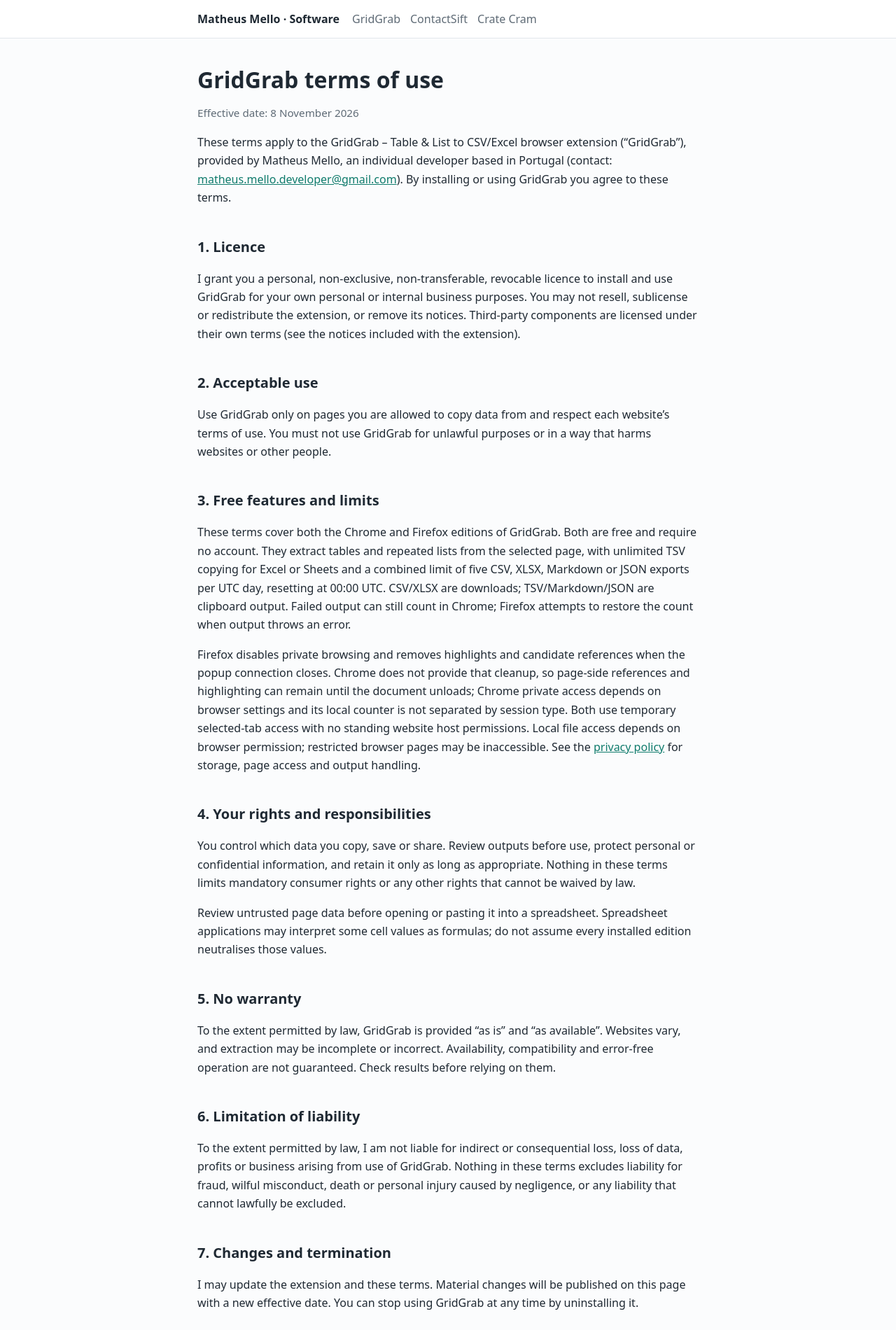
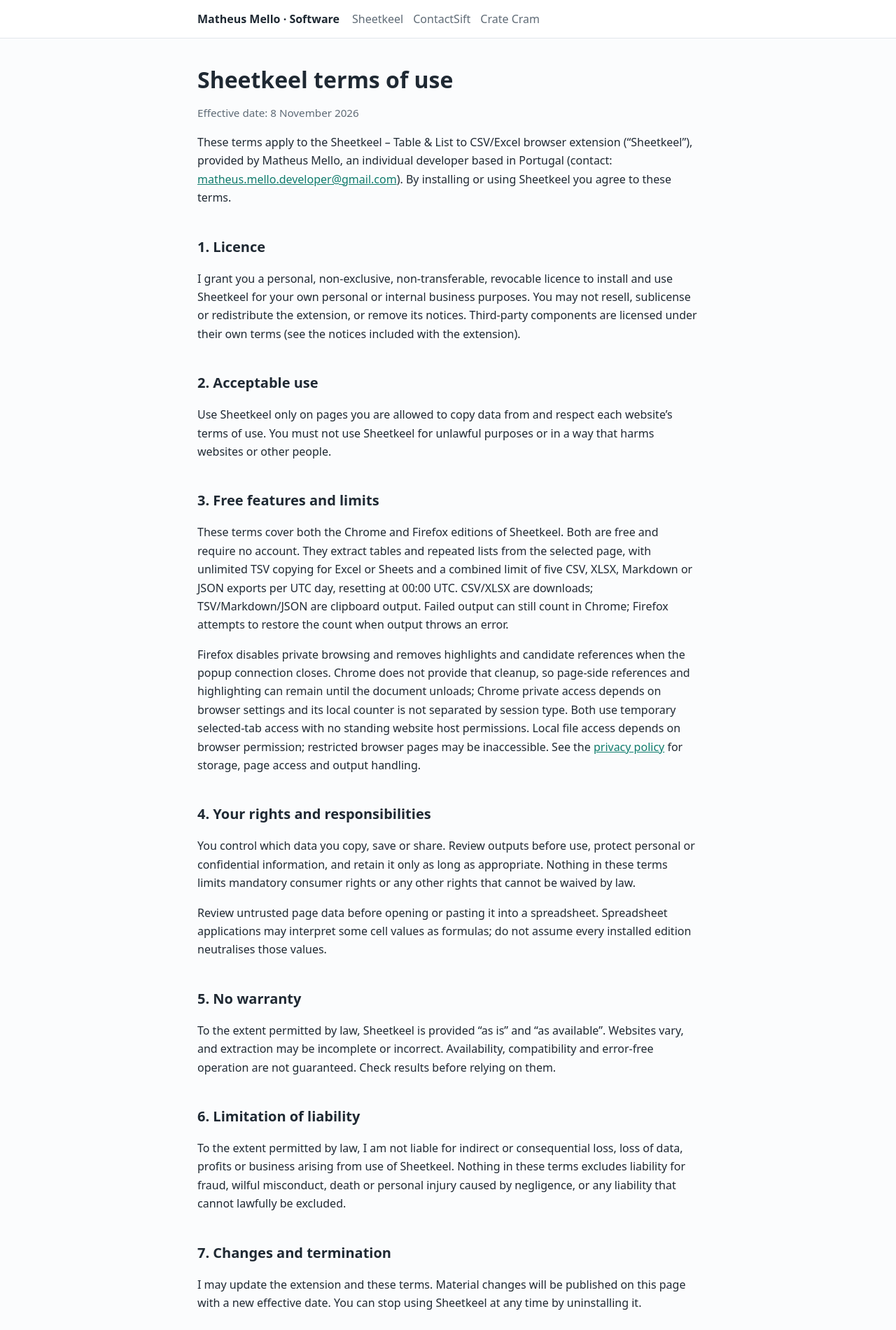
Before and after one commit to thematheusmello/factory-legal, a plain HTML site: page table-export/terms.html in a window 1280 px wide. Shown: the top 1900 px of the page at 70% size. Drawn offline with Linux system fonts and the light colour scheme.

Commit message:
Rename GridGrab to Sheetkeel on table-export legal pages
Keep the existing policy text and add a short previously-called note on the product and privacy pages.

```diff
--- a/table-export/terms.html
+++ b/table-export/terms.html
@@ -3,28 +3,28 @@
 <head>
 <meta charset="utf-8">
 <meta name="viewport" content="width=device-width,initial-scale=1">
-<title>GridGrab terms of use</title>
-<meta name="description" content="GridGrab terms of use">
+<title>Sheetkeel terms of use</title>
+<meta name="description" content="Sheetkeel terms of use">
 <link rel="stylesheet" href="../style.css">
 </head>
 <body>
-<header class="site"><div><a href="../index.html">Matheus Mello · Software</a><nav><a href="../table-export/">GridGrab</a><a href="../contact-extractor/">ContactSift</a><a href="../crate-cram/">Crate Cram</a></nav></div></header>
+<header class="site"><div><a href="../index.html">Matheus Mello · Software</a><nav><a href="../table-export/">Sheetkeel</a><a href="../contact-extractor/">ContactSift</a><a href="../crate-cram/">Crate Cram</a></nav></div></header>
 <main>
-<h1>GridGrab terms of use</h1>
+<h1>Sheetkeel terms of use</h1>
 <p class="muted">Effective date: 8 November 2026</p>
-<p>These terms apply to the GridGrab – Table &amp; List to CSV/Excel browser extension (“GridGrab”), provided by Matheus Mello, an individual developer based
-in Portugal (contact: <a href="mailto:matheus.mello.developer@gmail.com">matheus.mello.developer@gmail.com</a>). By installing or using GridGrab you agree to these terms.</p>
+<p>These terms apply to the Sheetkeel – Table &amp; List to CSV/Excel browser extension (“Sheetkeel”), provided by Matheus Mello, an individual developer based
+in Portugal (contact: <a href="mailto:matheus.mello.developer@gmail.com">matheus.mello.developer@gmail.com</a>). By installing or using Sheetkeel you agree to these terms.</p>
 
 <h2>1. Licence</h2>
-<p>I grant you a personal, non-exclusive, non-transferable, revocable licence to install and use GridGrab for your own personal
+<p>I grant you a personal, non-exclusive, non-transferable, revocable licence to install and use Sheetkeel for your own personal
 or internal business purposes. You may not resell, sublicense or redistribute the extension, or remove its notices. Third-party
 components are licensed under their own terms (see the notices included with the extension).</p>
 
 <h2>2. Acceptable use</h2>
-<p>Use GridGrab only on pages you are allowed to copy data from and respect each website’s terms of use. You must not use GridGrab for unlawful purposes or in a way that harms websites or other people.</p>
+<p>Use Sheetkeel only on pages you are allowed to copy data from and respect each website’s terms of use. You must not use Sheetkeel for unlawful purposes or in a way that harms websites or other people.</p>
 
 <h2>3. Free features and limits</h2>
-<p>These terms cover both the Chrome and Firefox editions of GridGrab. Both are free and require no account. They extract tables and repeated lists from the selected page, with unlimited TSV copying for Excel or Sheets and a combined limit of five CSV, XLSX, Markdown or JSON exports per UTC day, resetting at 00:00 UTC. CSV/XLSX are downloads; TSV/Markdown/JSON are clipboard output. Failed output can still count in Chrome; Firefox attempts to restore the count when output throws an error.</p>
+<p>These terms cover both the Chrome and Firefox editions of Sheetkeel. Both are free and require no account. They extract tables and repeated lists from the selected page, with unlimited TSV copying for Excel or Sheets and a combined limit of five CSV, XLSX, Markdown or JSON exports per UTC day, resetting at 00:00 UTC. CSV/XLSX are downloads; TSV/Markdown/JSON are clipboard output. Failed output can still count in Chrome; Firefox attempts to restore the count when output throws an error.</p>
 <p>Firefox disables private browsing and removes highlights and candidate references when the popup connection closes. Chrome does not provide that cleanup, so page-side references and highlighting can remain until the document unloads; Chrome private access depends on browser settings and its local counter is not separated by session type. Both use temporary selected-tab access with no standing website host permissions. Local file access depends on browser permission; restricted browser pages may be inaccessible. See the <a href="privacy.html">privacy policy</a> for storage, page access and output handling.</p>
 
 <h2>4. Your rights and responsibilities</h2>
@@ -32,14 +32,14 @@ components are licensed under their own terms (see the notices included with the
 
 <p>Review untrusted page data before opening or pasting it into a spreadsheet. Spreadsheet applications may interpret some cell values as formulas; do not assume every installed edition neutralises those values.</p>
 <h2>5. No warranty</h2>
-<p>To the extent permitted by law, GridGrab is provided “as is” and “as available”. Websites vary, and extraction may be incomplete or incorrect. Availability, compatibility and error-free operation are not guaranteed. Check results before relying on them.</p>
+<p>To the extent permitted by law, Sheetkeel is provided “as is” and “as available”. Websites vary, and extraction may be incomplete or incorrect. Availability, compatibility and error-free operation are not guaranteed. Check results before relying on them.</p>
 
 <h2>6. Limitation of liability</h2>
-<p>To the extent permitted by law, I am not liable for indirect or consequential loss, loss of data, profits or business arising from use of GridGrab. Nothing in these terms excludes liability for fraud, wilful misconduct, death or personal injury caused by negligence, or any liability that cannot lawfully be excluded.</p>
+<p>To the extent permitted by law, I am not liable for indirect or consequential loss, loss of data, profits or business arising from use of Sheetkeel. Nothing in these terms excludes liability for fraud, wilful misconduct, death or personal injury caused by negligence, or any liability that cannot lawfully be excluded.</p>
 
 <h2>7. Changes and termination</h2>
 <p>I may update the extension and these terms. Material changes will be published on this page with a new effective date. You can
-stop using GridGrab at any time by uninstalling it.</p>
+stop using Sheetkeel at any time by uninstalling it.</p>
 
 <h2>8. Governing law and disputes</h2>
 <p>These terms are governed by Portuguese law. If you are a consumer, you also keep the protection of the mandatory laws of your
```
Also changed, not shown: table-export/demo.html (+5 -5 lines), table-export/index.html (+8 -7 lines), table-export/privacy.html (+9 -8 lines).
